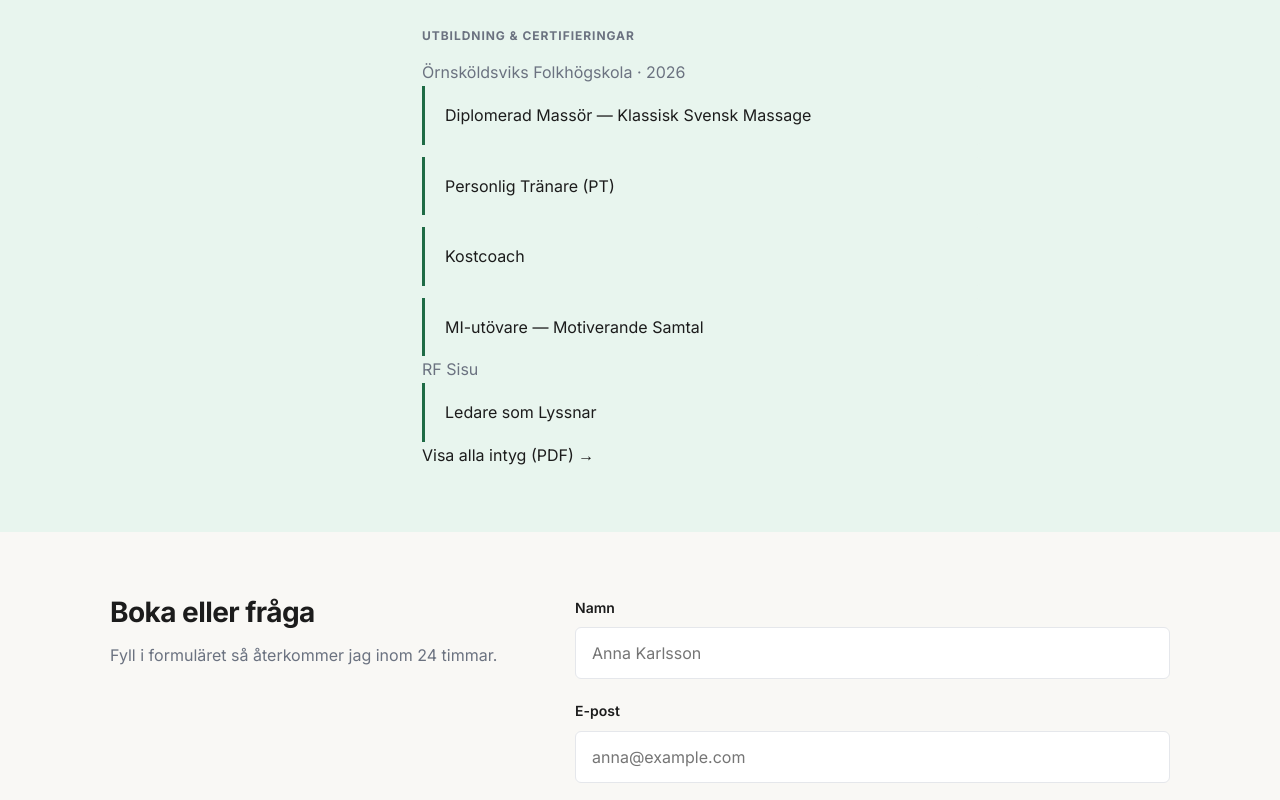
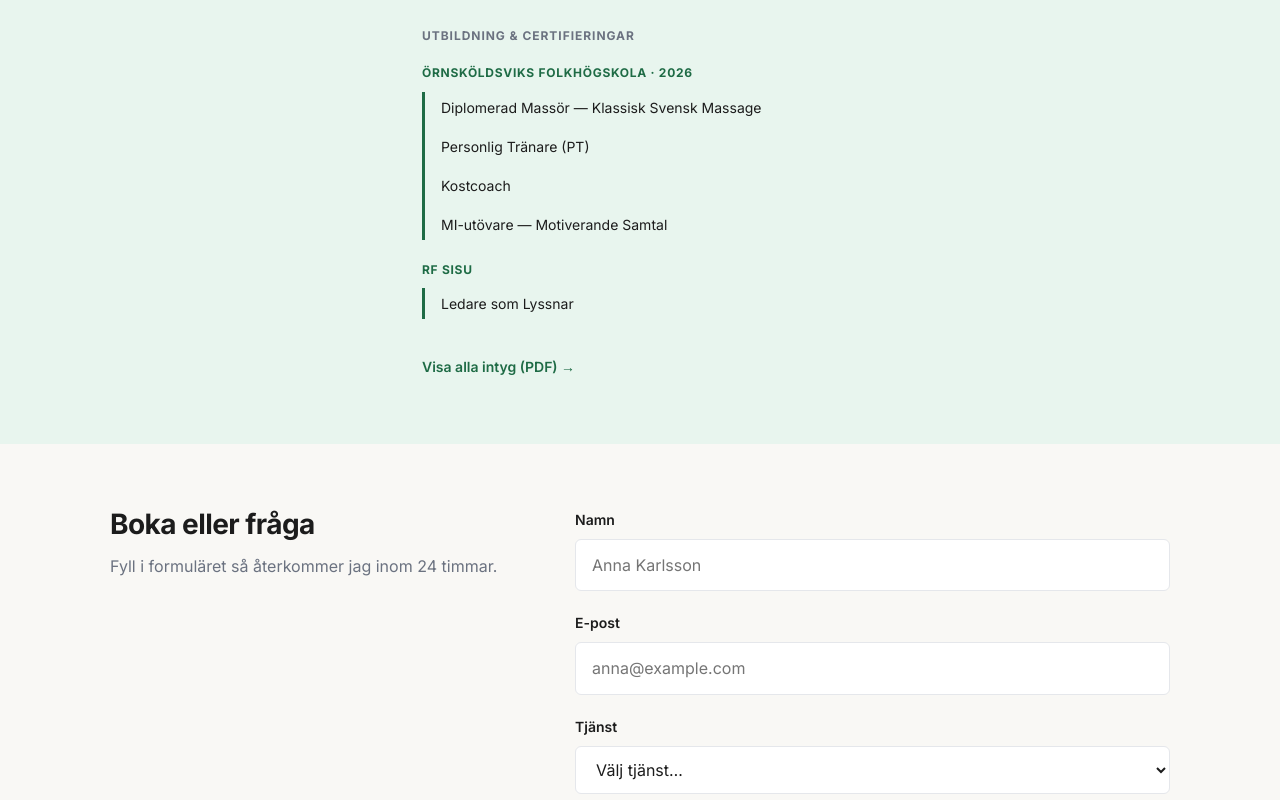
Before and after one commit to kingli6/halsopulsen, a plain HTML site: page index.html in a window 1280 px wide. Shown: the part 4360-5160 px from the top of the page. Drawn offline with Linux system fonts and the light colour scheme.

Commit message:
Refactor styles for certification components
Adjusted spacing and layout for certification elements in style.css.

```diff
--- a/style.css
+++ b/style.css
@@ -490,46 +490,44 @@ section {
   text-transform: uppercase;
   letter-spacing: 0.08em;
   color: var(--color-text-muted);
-  margin-bottom: var(--space-4);
+  margin-bottom: var(--space-5);
+}
+.cert-school-group {
+  margin-bottom: var(--space-5);
+}
+.cert-school-name {
+  font-size: var(--size-xs);
+  font-weight: 700;
+  color: var(--color-primary);
+  text-transform: uppercase;
+  letter-spacing: 0.06em;
+  margin-bottom: var(--space-2);
 }
 .certs-list {
   list-style: none;
   display: flex;
   flex-direction: column;
-  gap: var(--space-3);
+  gap: var(--space-2);
+  border-left: 3px solid var(--color-primary);
+  padding-left: var(--space-4);
 }
 .cert-item {
-  display: flex;
-  align-items: center;
-  justify-content: space-between;
-  gap: var(--space-4);
-  padding: var(--space-4) var(--space-5);
-  background: var(--color-primary-light);
-  border-left: 3px solid var(--color-primary);
-  border-radius: 0 var(--radius-sm) var(--radius-sm) 0;
-}
-.cert-main {
-  display: flex;
-  flex-direction: column;
-  gap: var(--space-1);
-}
-.cert-main strong {
   font-size: var(--size-sm);
   color: var(--color-text);
+  padding-block: var(--space-1);
 }
-.cert-school {
-  font-size: var(--size-xs);
-  color: var(--color-text-muted);
-}
-.cert-link {
-  font-size: var(--size-xs);
+.certs-pdf-link {
+  display: inline-flex;
+  align-items: center;
+  margin-top: var(--space-4);
+  font-size: var(--size-sm);
   font-weight: 600;
   color: var(--color-primary);
-  white-space: nowrap;
   text-decoration: none;
-  flex-shrink: 0;
+  border-bottom: 1.5px solid transparent;
+  transition: border-color var(--transition);
 }
-.cert-link:hover { text-decoration: underline; }
+.certs-pdf-link:hover { border-color: var(--color-primary); }
 
 
 /* ================================================================
```
